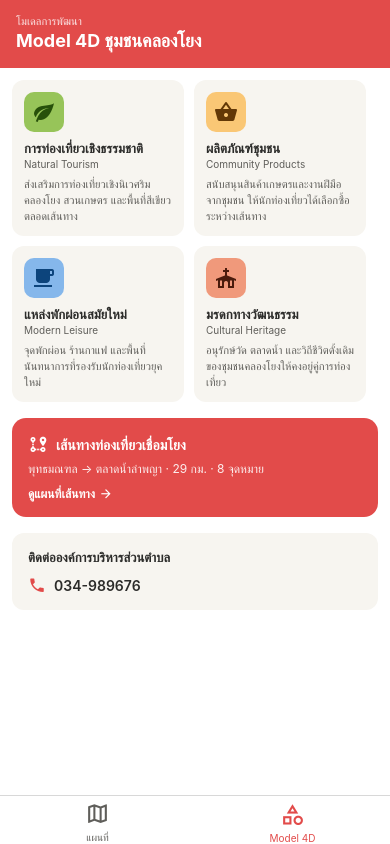
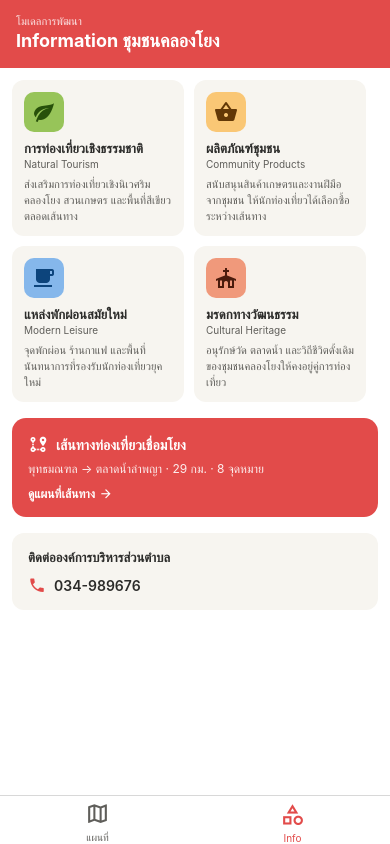
Before and after one commit to Nujaree01/PJ_KhlongyongApp, a React Native app: screen /Info in a window 390 px wide. Built offline with nearby package versions, Linux system fonts and the light colour scheme.

Commit message:
change name of model 4D

```diff
--- a/App.tsx
+++ b/App.tsx
@@ -14,7 +14,7 @@ export default function App() {
     <NavigationContainer>
       <StatusBar style="light" />
       <Tab.Navigator
-        initialRouteName="Model 4D"
+        initialRouteName="Info"
         screenOptions={({ route }) => ({
           headerShown: false,
           tabBarActiveTintColor: COLORS.routeRed,
@@ -22,7 +22,7 @@ export default function App() {
           tabBarIcon: ({ color, size }) => {
             const iconMap: Record<string, string> = {
               แผนที่: "map-outline",
-              "Model 4D": "shape-outline",
+              "Info": "shape-outline",
             };
             return (
               <MaterialCommunityIcons
@@ -35,7 +35,7 @@ export default function App() {
         })}
       >
         <Tab.Screen name="แผนที่" component={MapScreen} />
-        <Tab.Screen name="Model 4D" component={Model4DScreen} />
+        <Tab.Screen name="Info" component={Model4DScreen} />
       </Tab.Navigator>
     </NavigationContainer>
   );
--- a/src/screens/Model4DScreen.tsx
+++ b/src/screens/Model4DScreen.tsx
@@ -62,7 +62,7 @@ export default function Model4DScreen() {
     <ScrollView style={styles.container} contentContainerStyle={styles.content}>
       <View style={styles.header}>
         <Text style={styles.headerSubtitle}>โมเดลการพัฒนา</Text>
-        <Text style={styles.headerTitle}>Model 4D ชุมชนคลองโยง</Text>
+        <Text style={styles.headerTitle}>Information ชุมชนคลองโยง</Text>
       </View>
 
       <View style={styles.pillarGrid}>
```
